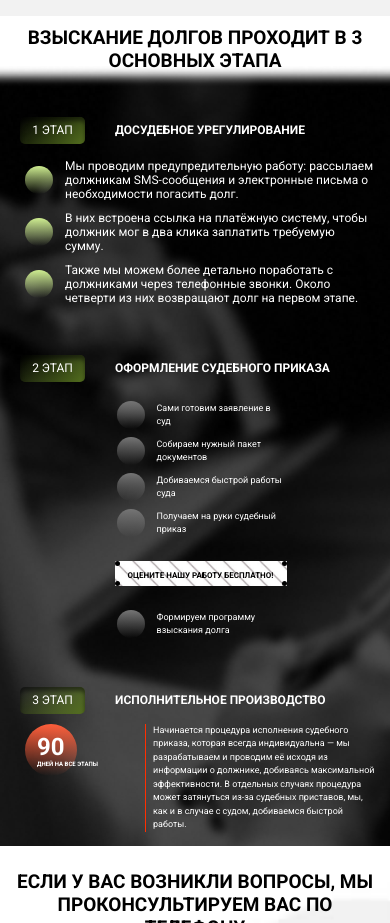
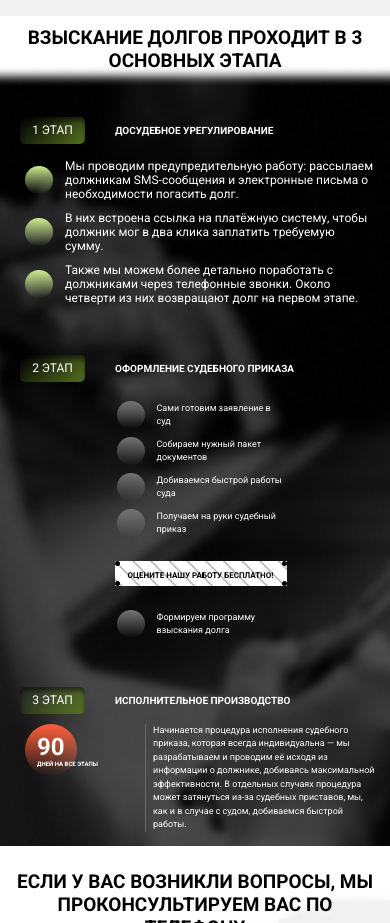
Before and after one commit to demonmovch/gettdebts, a plain HTML site: page index.html in a window 390 px wide. Shown: the part 2180-3103 px from the top of the page. Drawn offline with Linux system fonts and the light colour scheme.

Commit message:
Update style.css

```diff
--- a/css/style.css
+++ b/css/style.css
@@ -3315,4 +3315,8 @@ label.error {
   .payment-block {
     width: 100%;
   }
-}
+
+  .stage-block__heading{
+    font-size: 10px;
+  }
+}
```
